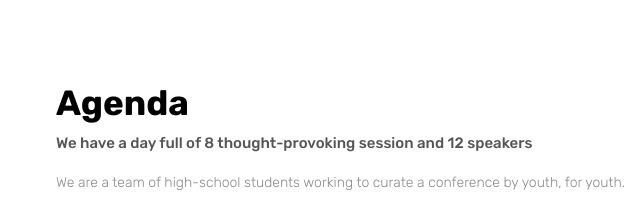
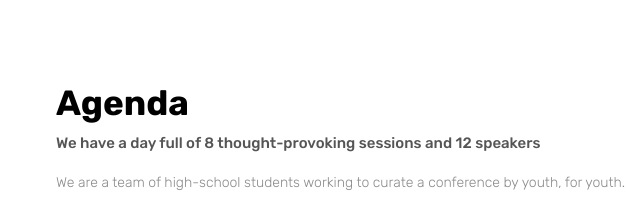
Before and after one commit to stempowerment/stempowerment.github.io, a plain HTML site: page index.html in a window 1280 px wide. Shown: the part 4578-4782 px from the top of the page, 534-1174 px from the left. Drawn offline with Linux system fonts and the light colour scheme.

Commit message:
Update index.html

```diff
--- a/index.html
+++ b/index.html
@@ -320,7 +320,7 @@
                     <div class="col-lg-7">
                         <div class="content">
                             <h3>Agenda</h3>
-                            <span>We have a day full of 8 thought-provoking session and 12 speakers</span>
+                            <span>We have a day full of 8 thought-provoking sessions and 12 speakers</span>
                             <p class="mb-10">We are a team of high-school students working to curate a conference by youth, for youth.</p>
 			    <p>9:00-9:35 - Opening Remarks + Agenda</p>
                             <p>9:35-10:05 - A panel on the future of technology (Alishba Imran, Shagun Maheshwari, and Liam Hinzman)</p>
```
